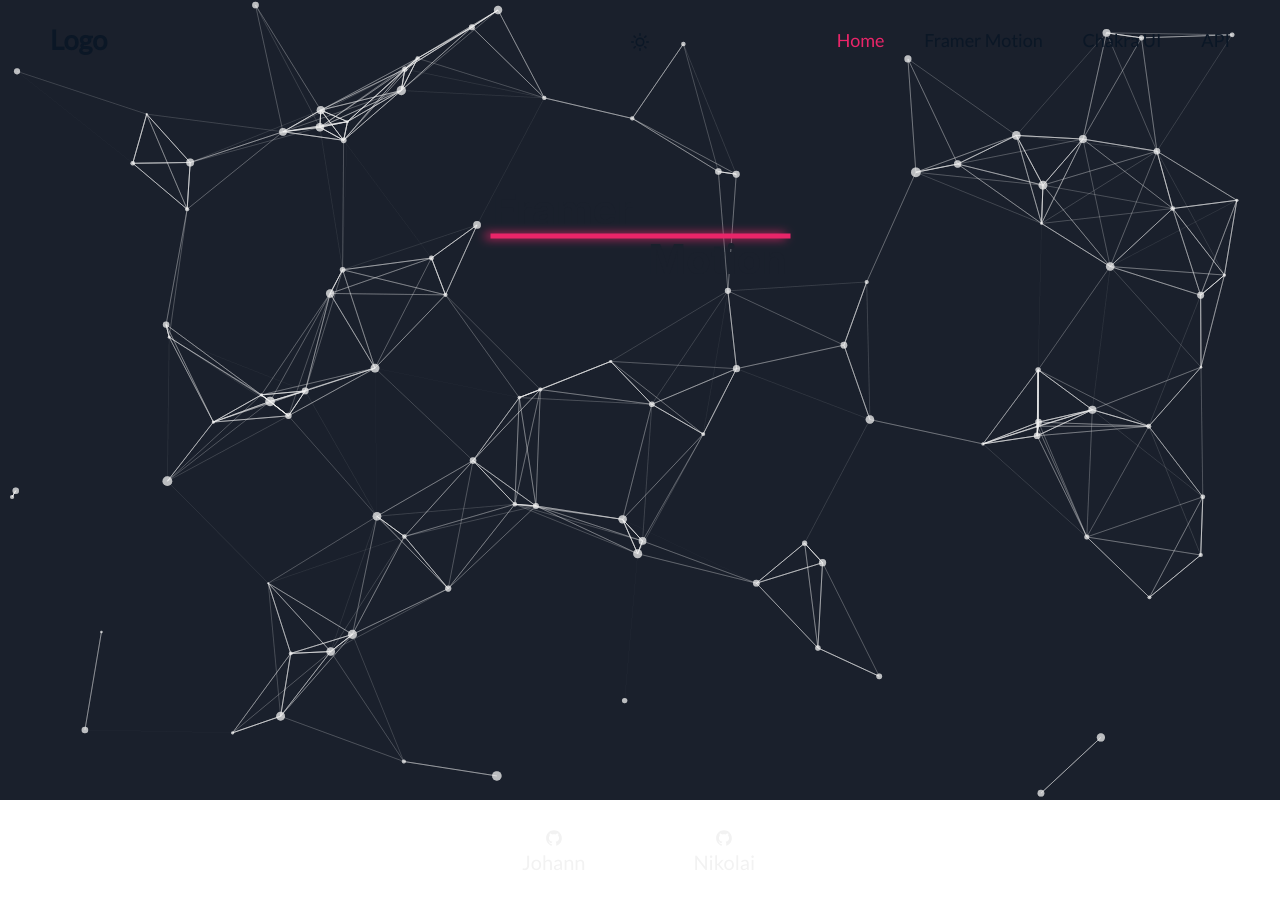
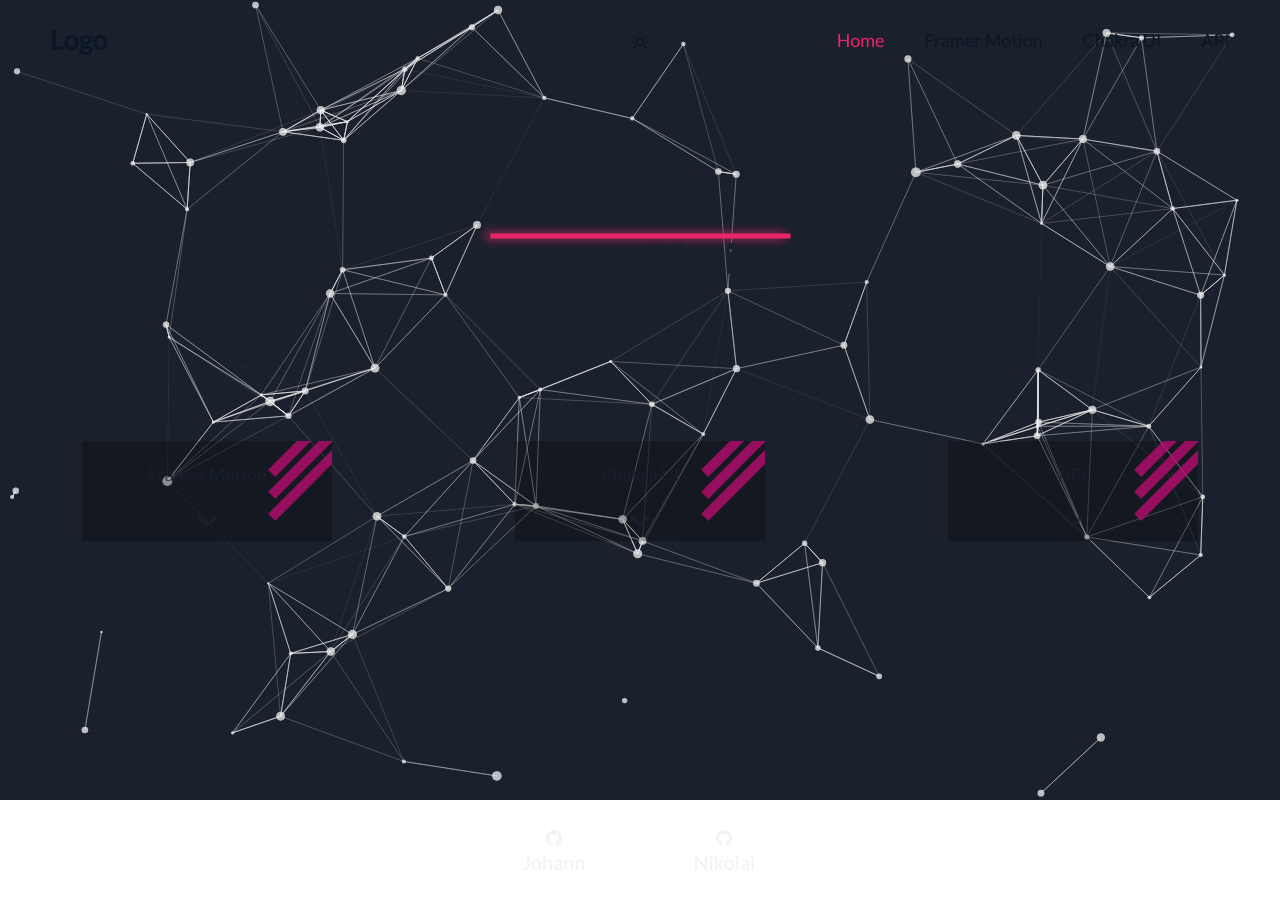
Before and after one commit to Nikothaboss/React-framework-practice-, a React (Create React App) app: page / in a window 1280 px wide. Built offline with nearby package versions, Linux system fonts and the light colour scheme; a web font is replaced by a local one.

Commit message:
box animations home.js

```diff
--- a/src/components/Home/Home.js
+++ b/src/components/Home/Home.js
@@ -1,8 +1,22 @@
 import React, { useEffect, useCallback, useState } from 'react';
-import { Box, Flex, Heading, Grid, Text } from '@chakra-ui/layout';
+import {
+  Box,
+  Flex,
+  Heading,
+  Grid,
+  Text,
+  HStack,
+  VStack,
+} from '@chakra-ui/layout';
+import { Button, ButtonGroup } from '@chakra-ui/react';
 import { ChevronDownIcon } from '@chakra-ui/icons';
 import { useColorMode } from '@chakra-ui/color-mode';
-import { AnimatePresence, motion, useAnimation } from 'framer-motion';
+import {
+  AnimatePresence,
+  AnimateSharedLayout,
+  motion,
+  useAnimation,
+} from 'framer-motion';
 import { StyledHome } from './Home.styled';
 import ParticleComponent from './ParticleComponent';
 import {
@@ -10,13 +24,14 @@ import {
   childrenBoxVar,
   stripesVariations,
 } from '../../util/animations';
+import { Link } from 'react-router-dom';
+import { Links } from '../../util/links';
 
 const Home = React.memo(() => {
   const MotionHeading = motion(Heading);
   const MotionBox = motion(Box);
   const MotionFlex = motion(Flex);
   const MotionGrid = motion(Grid);
-  const MotionChevronIcon = motion(ChevronDownIcon);
 
   const barier = useAnimation();
   const headlineOne = useAnimation();
@@ -53,26 +68,6 @@ const Home = React.memo(() => {
     });
     await boxControls.start('enter');
   }, [barier, headlineOne, headlineTwo, animationContainer, boxControls]);
-
-  // test
-  const stripeControls = useAnimation();
-  const cardControls = useAnimation();
-  const animateStripesSequence = () => {
-    stripeControls.start((i) => ({
-      x: 130,
-      y: -70,
-      transition: { delay: i * 0.1 },
-    }));
-  };
-  const exitStripesSequence = () => {
-    stripeControls.start((i) => ({
-      x: 100,
-      y: -40,
-      transition: { delay: i * 0.1 },
-    }));
-  };
-
-  // test
 
   useEffect(() => {
     sequence();
@@ -117,7 +112,23 @@ const Home = React.memo(() => {
         </MotionFlex>
 
         {/* boxes */}
+        <Boxes
+          boxControls={boxControls}
+          MotionBox={MotionBox}
+          MotionGrid={MotionGrid}
+          MotionFlex={MotionFlex}
+        />
+        {/* end boxes */}
+      </StyledHome>
+    </AnimatePresence>
+  );
+});
 
+const Boxes = ({ boxControls, MotionBox, MotionGrid, MotionFlex }) => {
+  // test
+
+  // test
+  return (
     <MotionGrid
       justifyItems='center'
       className='box-container'
@@ -125,13 +136,108 @@ const Home = React.memo(() => {
       initial='initial'
       animate={boxControls}
     >
+      {Links.map((item, index) => {
+        return <Firkant key={index} item={item} />;
+      })}
+    </MotionGrid>
+  );
+};
+
+const Firkant = ({ item }) => {
+  const { id, title } = item;
+  const MotionBox = motion(Box);
+  const MotionChevronIcon = motion(ChevronDownIcon);
+  const [isOpen, setIsOpen] = useState(false);
+  const stripeControls = useAnimation();
+
+  const animateStripesSequence = () => {
+    stripeControls.start((i) => ({
+      x: 130,
+      y: -70,
+      transition: { delay: i * 0.1 },
+    }));
+  };
+  const exitStripesSequence = () => {
+    stripeControls.start((i) => ({
+      x: 100,
+      y: -40,
+      transition: { delay: i * 0.1 },
+    }));
+  };
+
+  return (
+    <AnimateSharedLayout>
       <MotionBox
+        key={id}
+        layout
         className='box'
         onMouseEnter={animateStripesSequence}
         onMouseLeave={exitStripesSequence}
         variants={childrenBoxVar}
+        onClick={() => setIsOpen(!isOpen)}
+        animate={
+          isOpen
+            ? {
+                height: [100, 400],
+                opacity: [1, 1],
+                transition: { duration: 0.4 },
+              }
+            : {
+                height: [400, 100],
+                opacity: [1, 1],
+                transition: { duration: 0.4 },
+              }
+        }
       >
-            <Text>Framer Motion</Text>
+        <Text>{title}</Text>
+        <Stripes stripeControls={stripeControls} MotionBox={MotionBox} />
+        <AnimatePresence>{isOpen && <SlideFirkant layout />}</AnimatePresence>
+        <MotionChevronIcon
+          animate={
+            isOpen
+              ? { rotate: [0, 180], transition: { duration: 0.4 } }
+              : { rotate: [180, 0], transition: { duration: 0.4 } }
+          }
+          className='chevronIcon'
+        />
+      </MotionBox>
+    </AnimateSharedLayout>
+  );
+};
+
+const SlideFirkant = () => {
+  const MotionFlex = motion(Flex);
+  return (
+    <MotionFlex
+      layout
+      initial={{ height: 0, opacity: 1 }}
+      animate={{
+        height: '100%',
+        opacity: 1,
+        transition: { duration: 0.4 },
+      }}
+      exit={{
+        height: 0,
+        opacity: 1,
+        transition: { duration: 0.4 },
+      }}
+      className='box-content'
+    >
+      <Text layout>
+        This page has been animated with the animation library Framer Motion.
+        click the button below to read more
+      </Text>
+      <Button layout>
+        <Link layout to='/FramerMotion'>
+          Read More
+        </Link>
+      </Button>
+    </MotionFlex>
+  );
+};
+
+const Stripes = ({ stripeControls, MotionBox }) => {
+  return (
     <Box className='stripes-container'>
       <MotionBox
         variants={stripesVariations}
@@ -155,20 +261,7 @@ const Home = React.memo(() => {
         className='stripes'
       />
     </Box>
-            <MotionChevronIcon className='chevronIcon' />
-          </MotionBox>
-          <MotionBox className='box' variants={childrenBoxVar}>
-            <Text>Chakra UI</Text>
-          </MotionBox>
-          <MotionBox className='box' variants={childrenBoxVar}>
-            <Text>API</Text>
-          </MotionBox>
-        </MotionGrid>
-
-        {/* end boxes */}
-      </StyledHome>
-    </AnimatePresence>
   );
-});
+};
 
 export default Home;
--- a/src/components/Home/Home.styled.js
+++ b/src/components/Home/Home.styled.js
@@ -38,7 +38,8 @@ export const StyledHome = styled(motion.main)`
       display: flex;
       flex-direction: column;
       align-items: center;
-      justify-content: center;
+      /* justify-content: center; */
+      padding: 20px;
       background: rgba(0, 0, 0, 0.3);
       overflow: hidden;
       .stripes-container {
@@ -53,6 +54,13 @@ export const StyledHome = styled(motion.main)`
         height: 40px;
         width: 40px;
       }
+      .box-content {
+        overflow: hidden;
+        flex-direction: column;
+        justify-content: space-evenly;
+        z-index: 99;
+        opacity: 1;
+      }
     }
   }
 `;
--- a/src/util/animations.js
+++ b/src/util/animations.js
@@ -14,7 +14,7 @@ export const parentBoxVar = {
 export const childrenBoxVar = {
   initial: {
     opacity: 0,
-    height: 150,
+    height: 100,
     width: 250,
   },
   enter: {
--- /dev/null
+++ b/src/util/links.js
@@ -0,0 +1,14 @@
+export const Links = [
+  {
+    id: 1,
+    title: 'Framer Motion',
+  },
+  {
+    id: 2,
+    title: 'Chakra UI',
+  },
+  {
+    id: 3,
+    title: 'API',
+  },
+];
```
Lines whose indentation alone changed are shown as unchanged.
